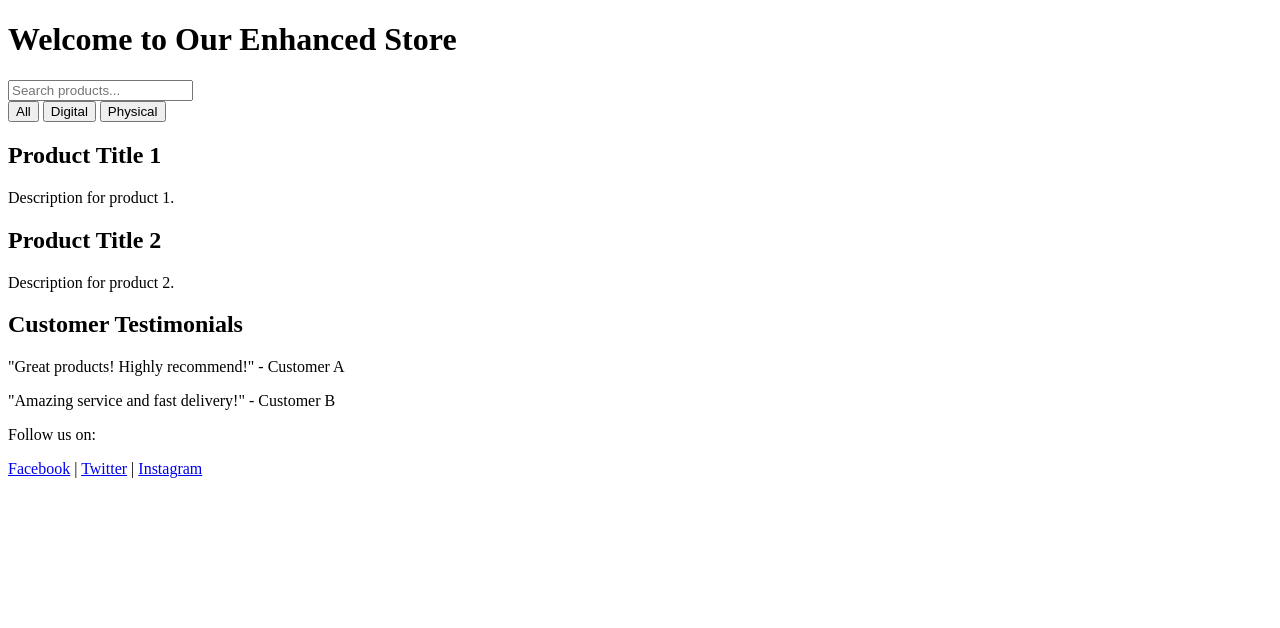
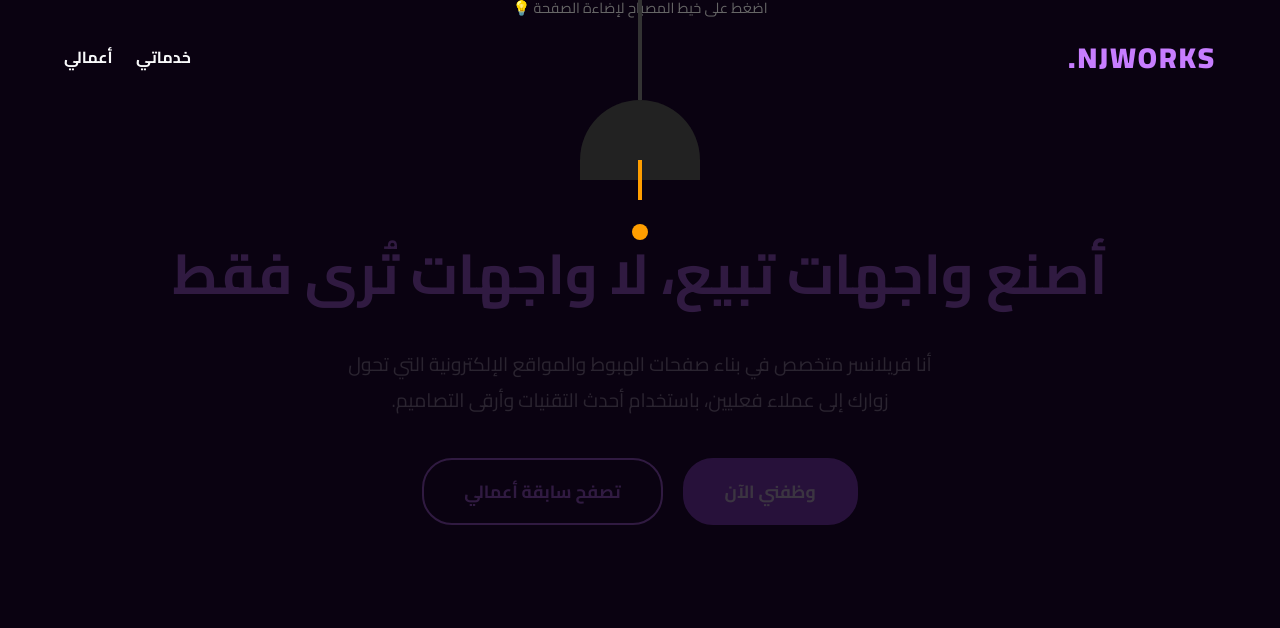
Before and after one commit to jawadnajih27-spec/Try-it.com, a plain HTML site: page index.html in a window 1280 px wide. Drawn offline with Linux system fonts and the light colour scheme.

Commit message:
Update index.html
Signed-off-by: jawadnajih27-spec <jawadnajih27@gmail.com>

```diff
--- a/index.html
+++ b/index.html
@@ -1,53 +1,180 @@
 <!DOCTYPE html>
-<html lang="en">
+<html lang="ar" dir="rtl">
 <head>
     <meta charset="UTF-8">
     <meta name="viewport" content="width=device-width, initial-scale=1.0">
-    <title>Enhanced Store</title>
-    <link rel="stylesheet" href="styles.css">
-    <script src="script.js" defer></script>
+    <title>NJWORKS | فريلانسر محترف</title>
+    <link href="https://fonts.googleapis.com/css2?family=Cairo:wght@400;700;900&display=swap" rel="stylesheet">
+    <style>
+        :root {
+            --bg-dark: #0a0211;
+            --primary-purple: #9d4edd;
+            --light-purple: #c77dff;
+            --text-color: #f8f9fa;
+        }
+
+        * { margin: 0; padding: 0; box-sizing: border-box; font-family: 'Cairo', sans-serif; }
+
+        body {
+            background-color: var(--bg-dark);
+            color: var(--text-color);
+            overflow-x: hidden;
+            transition: background-color 0.5s ease;
+        }
+
+        /* حالة الإضاءة (عند سحب المصباح) */
+        body.lights-on {
+            background: radial-gradient(circle at 50% 30%, #3c096c, var(--bg-dark));
+        }
+
+        /* شريط التنقل */
+        header {
+            padding: 30px 5%;
+            display: flex;
+            justify-content: space-between;
+            align-items: center;
+            position: relative;
+            z-index: 10;
+        }
+        .logo { font-size: 1.8rem; font-weight: 900; color: var(--light-purple); letter-spacing: 2px; }
+        .nav-links a { color: var(--text-color); text-decoration: none; margin-right: 20px; font-weight: 700; transition: 0.3s; }
+        .nav-links a:hover { color: var(--primary-purple); }
+
+        /* قسم المصباح التفاعلي (Cute Lamp) */
+        .lamp-container {
+            position: absolute;
+            top: 0;
+            left: 50%;
+            transform: translateX(-50%);
+            display: flex;
+            flex-direction: column;
+            align-items: center;
+            z-index: 5;
+        }
+
+        .lamp-wire { width: 4px; height: 100px; background-color: #333; }
+
+        .lamp-shade {
+            width: 120px;
+            height: 80px;
+            background-color: #222;
+            border-top-left-radius: 60px;
+            border-top-right-radius: 60px;
+            position: relative;
+            transition: background-color 0.3s ease;
+        }
+
+        .lamp-cord-wrapper {
+            position: absolute;
+            bottom: -50px;
+            left: 50%;
+            transform: translateX(-50%);
+            cursor: pointer;
+            height: 70px; /* مساحة السحب */
+        }
+
+        .pull-cord {
+            width: 4px;
+            height: 40px;
+            background-color: #ff9e00;
+            transition: height 0.2s ease;
+        }
+
+        .pull-cord::after {
+            content: '';
+            position: absolute;
+            bottom: -10px;
+            left: -6px;
+            width: 16px;
+            height: 16px;
+            background-color: #ff9e00;
+            border-radius: 50%;
+        }
+
+        .lamp-cord-wrapper:active .pull-cord { height: 60px; }
+
+        /* تأثير الإضاءة للمصباح نفسه */
+        body.lights-on .lamp-shade { background-color: var(--primary-purple); box-shadow: 0 20px 60px var(--primary-purple); }
+        body.lights-on .lamp-wire { background-color: #555; }
+
+        /* المحتوى الرئيسي (مخفي جزئياً في الظلام) */
+        .hero-section {
+            text-align: center;
+            padding: 180px 20px 100px;
+            opacity: 0.2;
+            transform: translateY(20px);
+            transition: all 0.8s ease;
+        }
+
+        body.lights-on .hero-section { opacity: 1; transform: translateY(0); }
+
+        .hero-section h1 { font-size: 3.5rem; margin-bottom: 20px; color: var(--light-purple); }
+        .hero-section p { font-size: 1.2rem; margin-bottom: 40px; max-width: 600px; margin-inline: auto; color: #aaa; }
+
+        /* الأزرار الاحترافية */
+        .btn-group { display: flex; justify-content: center; gap: 20px; flex-wrap: wrap; }
+        .btn {
+            padding: 15px 40px;
+            border-radius: 30px;
+            text-decoration: none;
+            font-weight: 700;
+            font-size: 1.1rem;
+            transition: all 0.3s ease;
+            cursor: pointer;
+        }
+        .btn-primary { background-color: var(--primary-purple); color: white; border: 2px solid var(--primary-purple); }
+        .btn-primary:hover { background-color: transparent; box-shadow: 0 0 20px var(--primary-purple); }
+        .btn-outline { background-color: transparent; color: var(--light-purple); border: 2px solid var(--light-purple); }
+        .btn-outline:hover { background-color: var(--light-purple); color: var(--bg-dark); }
+
+        /* تعليمات للمستخدم */
+        .instruction {
+            margin-top: -120px;
+            text-align: center;
+            font-size: 0.9rem;
+            color: #666;
+            animation: pulse 2s infinite;
+        }
+        body.lights-on .instruction { display: none; }
+
+        @keyframes pulse { 0% { opacity: 0.5; } 50% { opacity: 1; } 100% { opacity: 0.5; } }
+        @media (max-width: 768px) { .hero-section h1 { font-size: 2.5rem; } }
+    </style>
 </head>
 <body>
+
     <header>
-        <h1>Welcome to Our Enhanced Store</h1>
-        <input type="text" id="searchBar" placeholder="Search products...">
-        <div class="category-filters">
-            <button class="filter-btn">All</button>
-            <button class="filter-btn">Digital</button>
-            <button class="filter-btn">Physical</button>
+        <div class="logo">NJWORKS.</div>
+        <nav class="nav-links">
+            <a href="#">خدماتي</a>
+            <a href="#">أعمالي</a>
+        </nav>
+    </header>
+
+    <div class="lamp-container">
+        <div class="lamp-wire"></div>
+        <div class="lamp-shade">
+            <div class="lamp-cord-wrapper" onclick="toggleLight()">
+                <div class="pull-cord"></div>
+            </div>
         </div>
-    </header>
-    <main>
-        <section class="products">
-            <div class="product" id="product1">
-                <h2>Product Title 1</h2>
-                <p>Description for product 1.</p>
-            </div>
-            <div class="product" id="product2">
-                <h2>Product Title 2</h2>
-                <p>Description for product 2.</p>
-            </div>
-            <!-- More products can be added here -->
-        </section>
-    </main>
-    <section class="testimonials">
-        <h2>Customer Testimonials</h2>
-        <div class="testimonial">
-            <p>"Great products! Highly recommend!" - Customer A</p>
-        </div>
-        <div class="testimonial">
-            <p>"Amazing service and fast delivery!" - Customer B</p>
+    </div>
+
+    <div class="instruction">اضغط على خيط المصباح لإضاءة الصفحة 💡</div>
+
+    <section class="hero-section">
+        <h1>أصنع واجهات تبيع، لا واجهات تُرى فقط</h1>
+        <p>أنا فريلانسر متخصص في بناء صفحات الهبوط والمواقع الإلكترونية التي تحول زوارك إلى عملاء فعليين، باستخدام أحدث التقنيات وأرقى التصاميم.</p>
+
+        <div class="btn-group">
+            <a href="https://wa.me/212703652247" class="btn btn-primary">وظفني الآن</a>
+            <a href="#" class="btn btn-outline">تصفح سابقة أعمالي</a>
         </div>
     </section>
-    <footer>
-        <p>Follow us on:</p>
-        <a href="#">Facebook</a> | <a href="#">Twitter</a> | <a href="#">Instagram</a>
-    </footer>
+
     <script>
-        // Local storage implementation for cart persistence
-        const cart = [];
-        function saveToLocalStorage() {
-            localStorage.setItem('cart', JSON.stringify(cart));
+        function toggleLight() {
+            document.body.classList.toggle('lights-on');
         }
     </script>
 </body>
```
